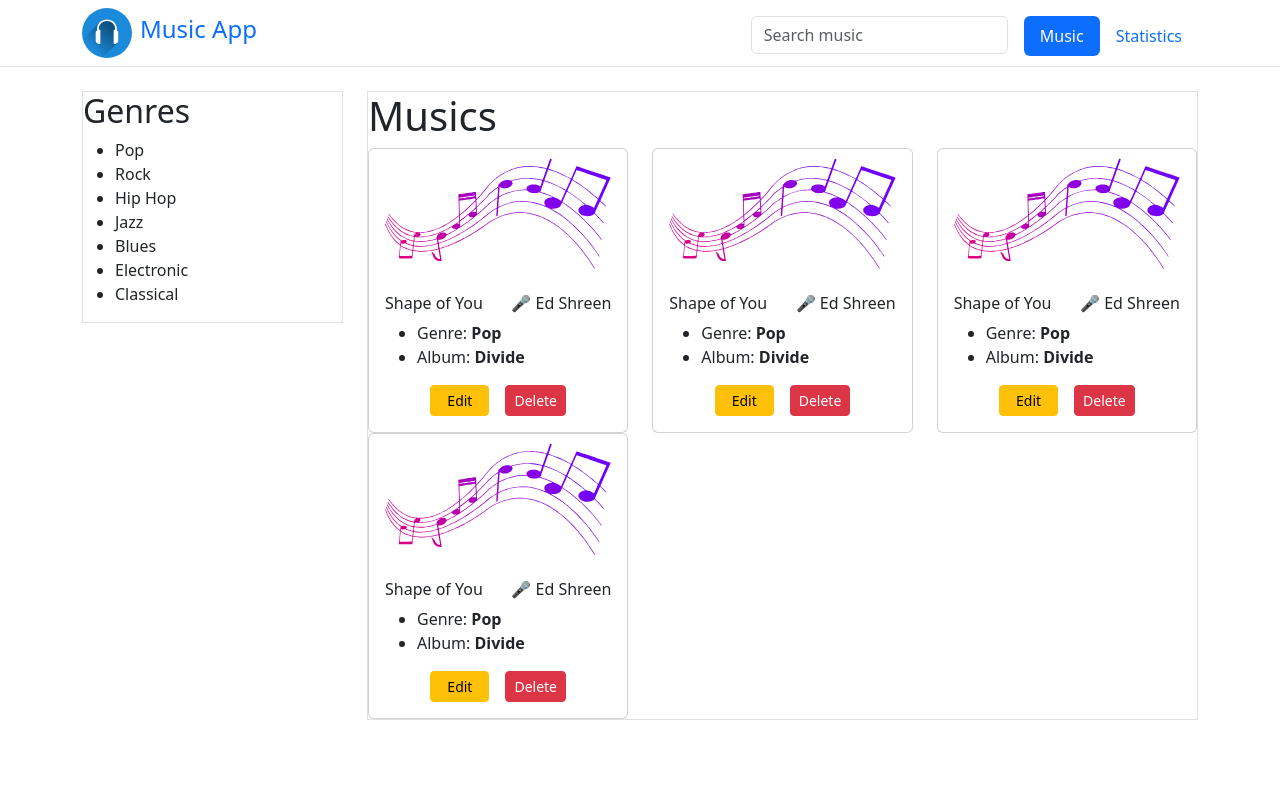
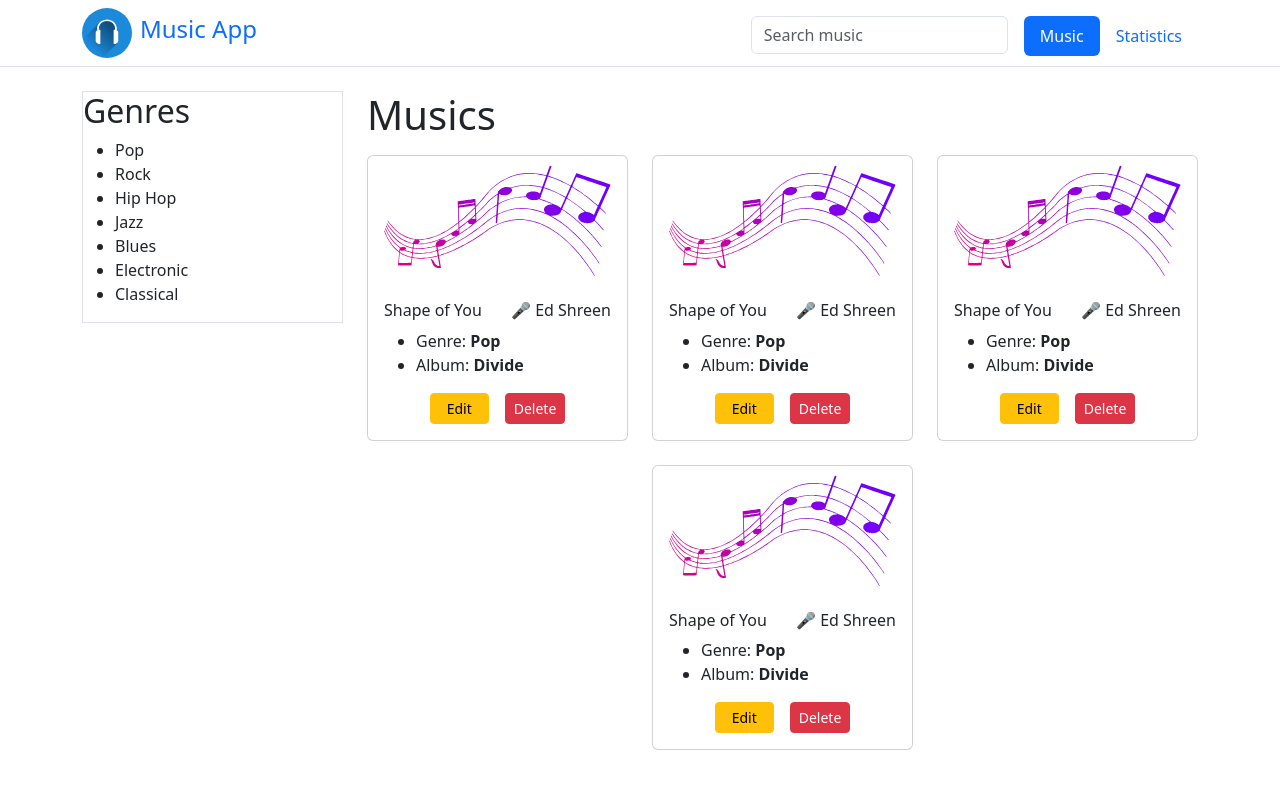
Before and after one commit to suraffy/suraffy-music-app, a React (Vite) app: page / in a window 1280 px wide. Shown: the top 788 px of the page. Built offline with nearby package versions, Linux system fonts and the light colour scheme.

Commit message:
Main content Layouting

```diff
--- a/src/components/Main.tsx
+++ b/src/components/Main.tsx
@@ -2,19 +2,19 @@ import Card from "./Card";
 
 const Main = () => {
   return (
-    <div className="border">
-      <h1>Musics</h1>
-      <div className="row">
-        <div className="col-lg-6 col-xl-4">
+    <div className="">
+      <h1 className="mb-3">Musics</h1>
+      <div className="row justify-content-evenly">
+        <div className="col-lg-6 col-xl-4 mb-4">
           <Card />
         </div>
-        <div className="col-lg-6 col-xl-4">
+        <div className="col-lg-6 col-xl-4 mb-4">
           <Card />
         </div>
-        <div className="col-lg-6 col-xl-4">
+        <div className="col-lg-6 col-xl-4 mb-4">
           <Card />
         </div>
-        <div className="col-lg-6 col-xl-4">
+        <div className="col-lg-6 col-xl-4 mb-4">
           <Card />
         </div>
       </div>
```
